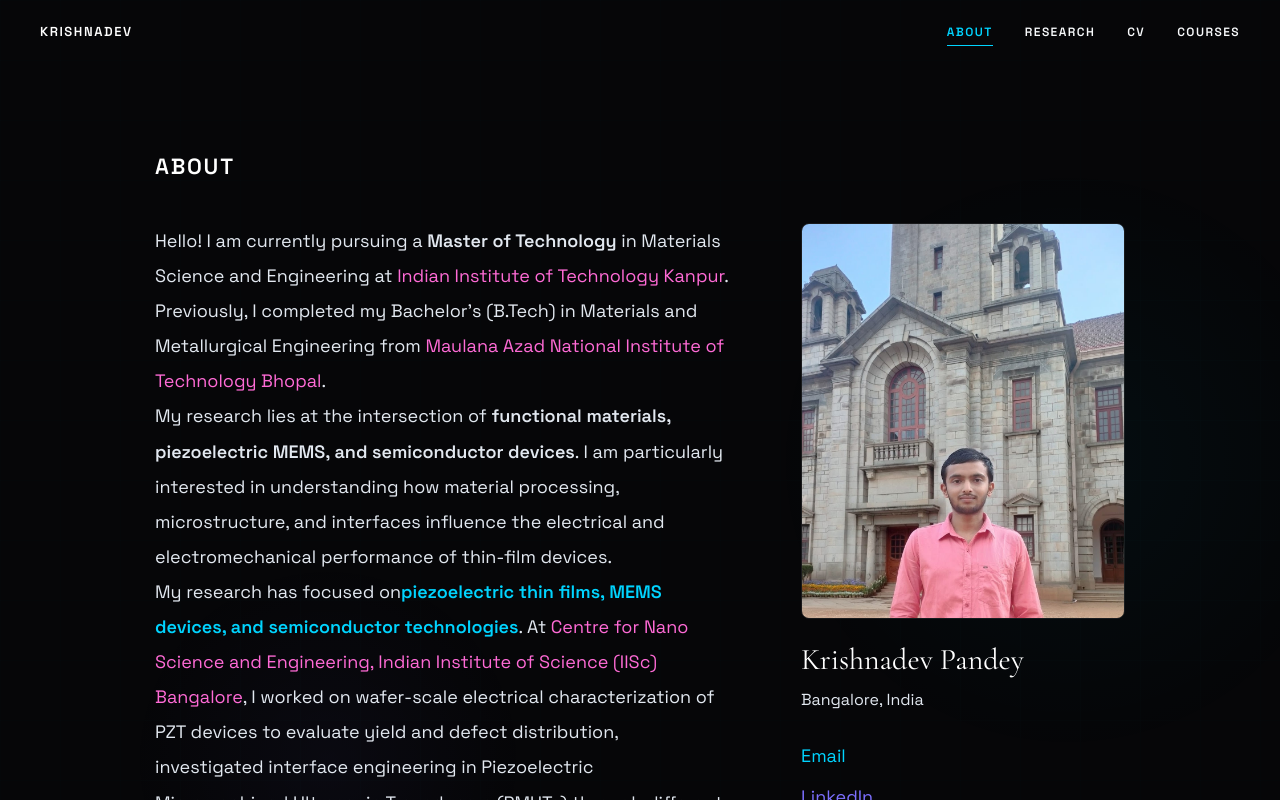
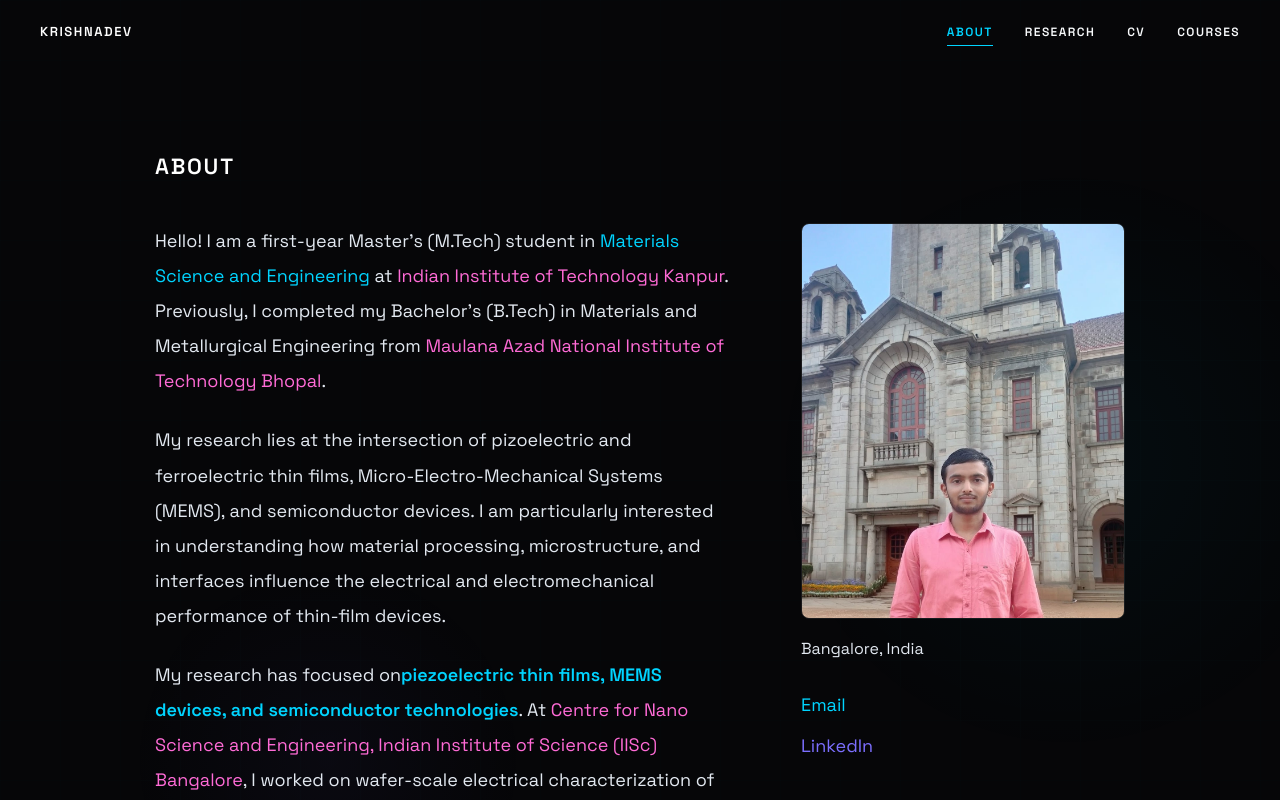
Before and after one commit to krishnadevpandey/krishnadev, a Next.js app: page / in a window 1280 px wide. Both pictures are taken after a click on the button "ABOUT". Shown: the top 800 px of the page. Built offline with nearby package versions, Linux system fonts and the light colour scheme.

Commit message:
Describe your changes

```diff
--- a/app/page.jsx
+++ b/app/page.jsx
@@ -1032,28 +1032,46 @@ function ContactPage() {
               color: COLORS.body,
             }}
           >
-            <p>
-Hello! I am currently pursuing a <strong>Master of Technology</strong> in
-Materials Science and Engineering at{" "}
-<span style={{ color: "#ff6bd6" }}>
+            <p style={{ marginBottom: 24 }}>
+Hello! I am a first-year Master's (M.Tech) student in{" "}
+<a
+  href="https://mse.iitk.ac.in/"
+  target="_blank"
+  rel="noopener noreferrer"
+  style={{ color: "#00d4ff", textDecoration: "none" }}
+>
+  Materials Science and Engineering
+</a>{" "}
+at{" "}
+<a
+  href="https://www.iitk.ac.in/"
+  target="_blank"
+  rel="noopener noreferrer"
+  style={{ color: "#ff6bd6", textDecoration: "none" }}
+>
   Indian Institute of Technology Kanpur
-</span>.
+</a>.
+
 Previously, I completed my Bachelor's (B.Tech) in Materials and Metallurgical
 Engineering from{" "}
-<span style={{ color: "#ff6bd6" }}>
+<a
+  href="https://www.manit.ac.in/"
+  target="_blank"
+  rel="noopener noreferrer"
+  style={{ color: "#ff6bd6", textDecoration: "none" }}
+>
   Maulana Azad National Institute of Technology Bhopal
-</span>.
+</a>.
 </p>
 
-           <p>
-My research lies at the intersection of <strong>functional materials,
-piezoelectric MEMS, and semiconductor devices</strong>. I am particularly
+           <p style={{ marginBottom: 24 }}>
+My research lies at the intersection of pizoelectric and ferroelectric thin films, Micro-Electro-Mechanical Systems (MEMS), and semiconductor devices. I am particularly
 interested in understanding how material processing, microstructure, and
 interfaces influence the electrical and electromechanical performance of
 thin-film devices.
 </p>
 
-            <p>
+            <p style={{ marginBottom: 24 }}>
 My research has focused on
 <strong style={{ color: "#00d4ff" }}>
  piezoelectric thin films, MEMS devices, and semiconductor technologies
@@ -1067,7 +1085,7 @@ Solid State Physics Laboratory (SSPL) of DRDO
 </span>, I worked on CdZnTe single-crystal growth, poling of PMN-PT single crystals, and phase-equilibria analysis using Thermo-Calc.
 </p>
 
-            <p>
+            <p style={{ marginBottom: 24 }}>
 I enjoy combining experiments with computational tools to understand the
 structure-property relationships that govern material behavior. My work
 often involves thin-film characterization, microscopy, electrical
@@ -1075,13 +1093,13 @@ measurements and finite-element modeling to
 bridge materials science with device engineering.
 </p>
 
-           <p>
-Outside materials, you can find me playing <strong>chess</strong> and
-<strong>cricket</strong>, with a keen personal interest in
-<strong>international diplomacy</strong>.
+           <p style={{ marginBottom: 24 }}>
+Outside materials, you can find me playing chess and
+cricket, with a keen personal interest in
+international diplomacy.
 </p>
 
-<p>
+<p style={{ marginBottom: 24 }}>
 I am always happy to connect with researchers, industry
 professionals and students interested in materials science, semiconductor devices,
 functional thin films, and MEMS technologies.
@@ -1101,17 +1119,6 @@ functional thin films, and MEMS technologies.
                 marginBottom: 18,
               }}
             />
-
-            <div
-              style={{
-                fontFamily: "'Cormorant Garamond', serif",
-                fontSize: 30,
-                color: "#fff",
-                marginBottom: 6,
-              }}
-            >
-              Krishnadev Pandey
-            </div>
 
             <div
               style={{
```
